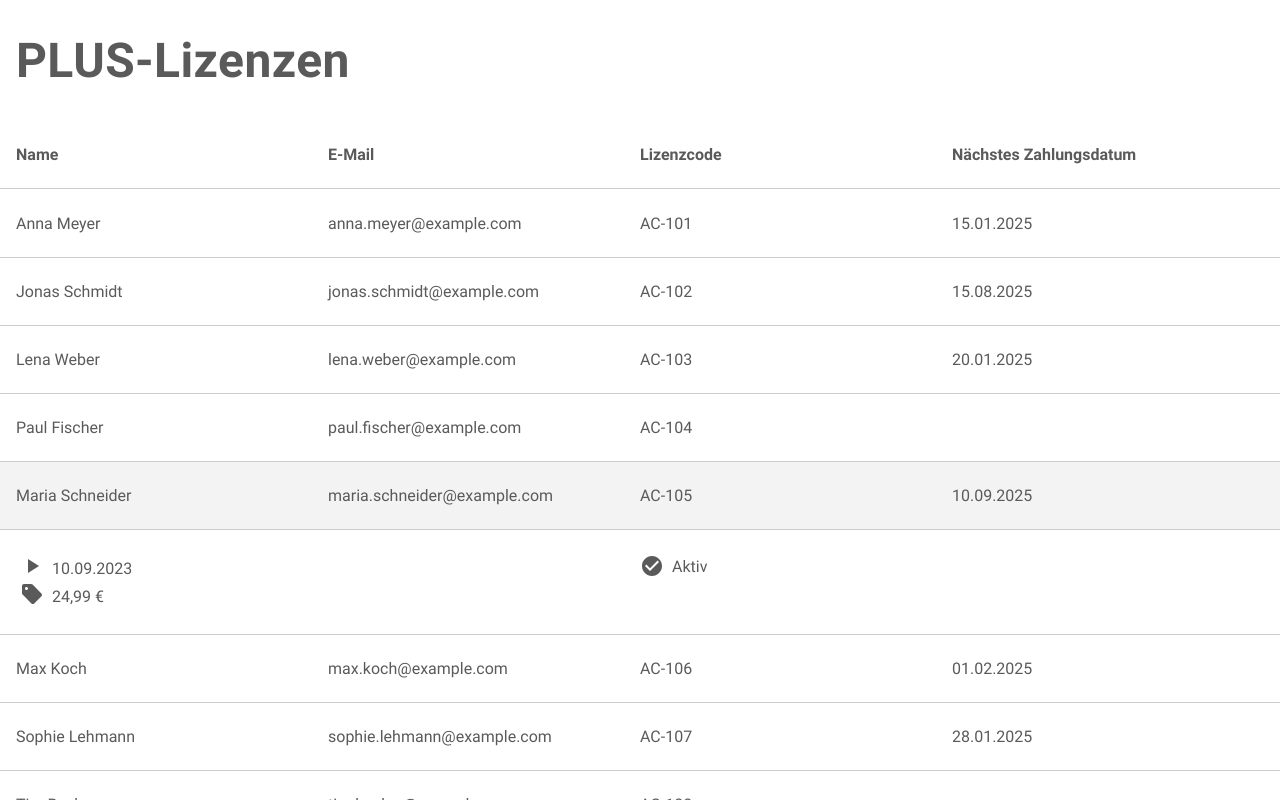
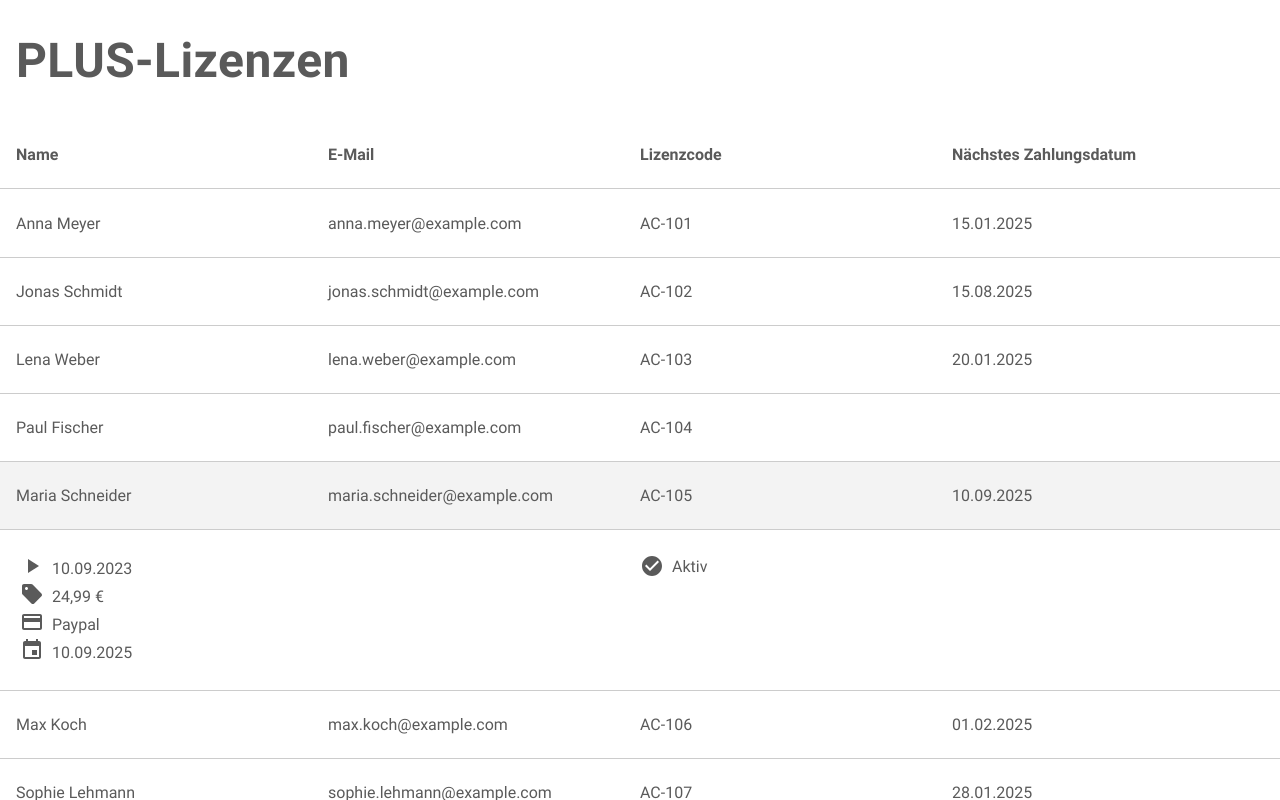
Before and after one commit to claraw-19/plus, a Next.js app: page / in a window 1280 px wide. Both pictures are taken after a click on the element 640 px from the left and 496 px from the top of the page. Built offline with nearby package versions, Linux system fonts and the light colour scheme.

Commit message:
add more details

```diff
--- a/components/Plus/UserDetails.tsx
+++ b/components/Plus/UserDetails.tsx
@@ -3,6 +3,9 @@ import PlayArrowIcon from "@mui/icons-material/PlayArrow";
 import SellIcon from "@mui/icons-material/Sell";
 import CheckCircleIcon from "@mui/icons-material/CheckCircle";
 import HighlightOffIcon from "@mui/icons-material/HighlightOff";
+import PaymentIcon from "@mui/icons-material/Payment";
+import EventIcon from "@mui/icons-material/Event";
+import HourglassEmptyIcon from "@mui/icons-material/HourglassEmpty";
 
 export default function UserDetails({ user }) {
   const Styled = {
@@ -56,6 +59,18 @@ export default function UserDetails({ user }) {
           </Styled.HoverEffect>
           {user.price} €
         </Styled.IconTextWrapper>
+        <Styled.IconTextWrapper>
+          <Styled.HoverEffect description="Zahlungsmethode">
+            <PaymentIcon />
+          </Styled.HoverEffect>
+          {user.payment}
+        </Styled.IconTextWrapper>
+        <Styled.IconTextWrapper>
+          <Styled.HoverEffect description="Nächstes Zahlungsdatum">
+            <EventIcon />
+          </Styled.HoverEffect>
+          {user.nextPaymentDate}
+        </Styled.IconTextWrapper>
       </Styled.DetailsData>
       <Styled.DetailsData>
         <Styled.IconTextWrapper>
--- a/constants/dummyData.json
+++ b/constants/dummyData.json
@@ -8,7 +8,7 @@
     "email": "anna.meyer@example.com",
     "date": "01.09.2023",
     "status": "active",
-    "payment": "lastschrift",
+    "payment": "Lastschrift",
     "price": "24,99",
     "endDate": "30.06.2025",
     "cancellationDate": null,
@@ -23,7 +23,7 @@
     "email": "jonas.schmidt@example.com",
     "date": "15.08.2023",
     "status": "active",
-    "payment": "paypal",
+    "payment": "Paypal",
     "price": "14,99",
     "endDate": "30.06.2025",
     "cancellationDate": null,
@@ -38,7 +38,7 @@
     "email": "lena.weber@example.com",
     "date": "01.10.2023",
     "status": "active",
-    "payment": "lastschrift",
+    "payment": "Lastschrift",
     "price": "24,99",
     "endDate": "30.06.2025",
     "cancellationDate": null,
@@ -53,7 +53,7 @@
     "email": "paul.fischer@example.com",
     "date": "20.07.2023",
     "status": "cancelled",
-    "payment": "lastschrift",
+    "payment": "Lastschrift",
     "price": "14,99",
     "endDate": "31.12.2024",
     "cancellationDate": "01.10.2024",
@@ -68,7 +68,7 @@
     "email": "maria.schneider@example.com",
     "date": "10.09.2023",
     "status": "active",
-    "payment": "paypal",
+    "payment": "Paypal",
     "price": "24,99",
     "endDate": "30.06.2025",
     "cancellationDate": null,
@@ -83,7 +83,7 @@
     "email": "max.koch@example.com",
     "date": "01.11.2023",
     "status": "active",
-    "payment": "lastschrift",
+    "payment": "Lastschrift",
     "price": "14,99",
     "endDate": "30.06.2025",
     "cancellationDate": null,
@@ -98,7 +98,7 @@
     "email": "sophie.lehmann@example.com",
     "date": "15.06.2023",
     "status": "active",
-    "payment": "lastschrift",
+    "payment": "Lastschrift",
     "price": "24,99",
     "endDate": "30.06.2025",
     "cancellationDate": null,
@@ -113,7 +113,7 @@
     "email": "tim.becker@example.com",
     "date": "20.09.2023",
     "status": "cancelled",
-    "payment": "lastschrift",
+    "payment": "Lastschrift",
     "price": "14,99",
     "endDate": "31.12.2024",
     "cancellationDate": "01.06.2024",
@@ -128,7 +128,7 @@
     "email": "emilia.schwarz@example.com",
     "date": "10.08.2023",
     "status": "active",
-    "payment": "lastschrift",
+    "payment": "Lastschrift",
     "price": "24,99",
     "endDate": "30.06.2025",
     "cancellationDate": null,
@@ -143,7 +143,7 @@
     "email": "ben.hoffmann@example.com",
     "date": "01.07.2023",
     "status": "active",
-    "payment": "paypal",
+    "payment": "Paypal",
     "price": "14,99",
     "endDate": "30.06.2025",
     "cancellationDate": null,
```
